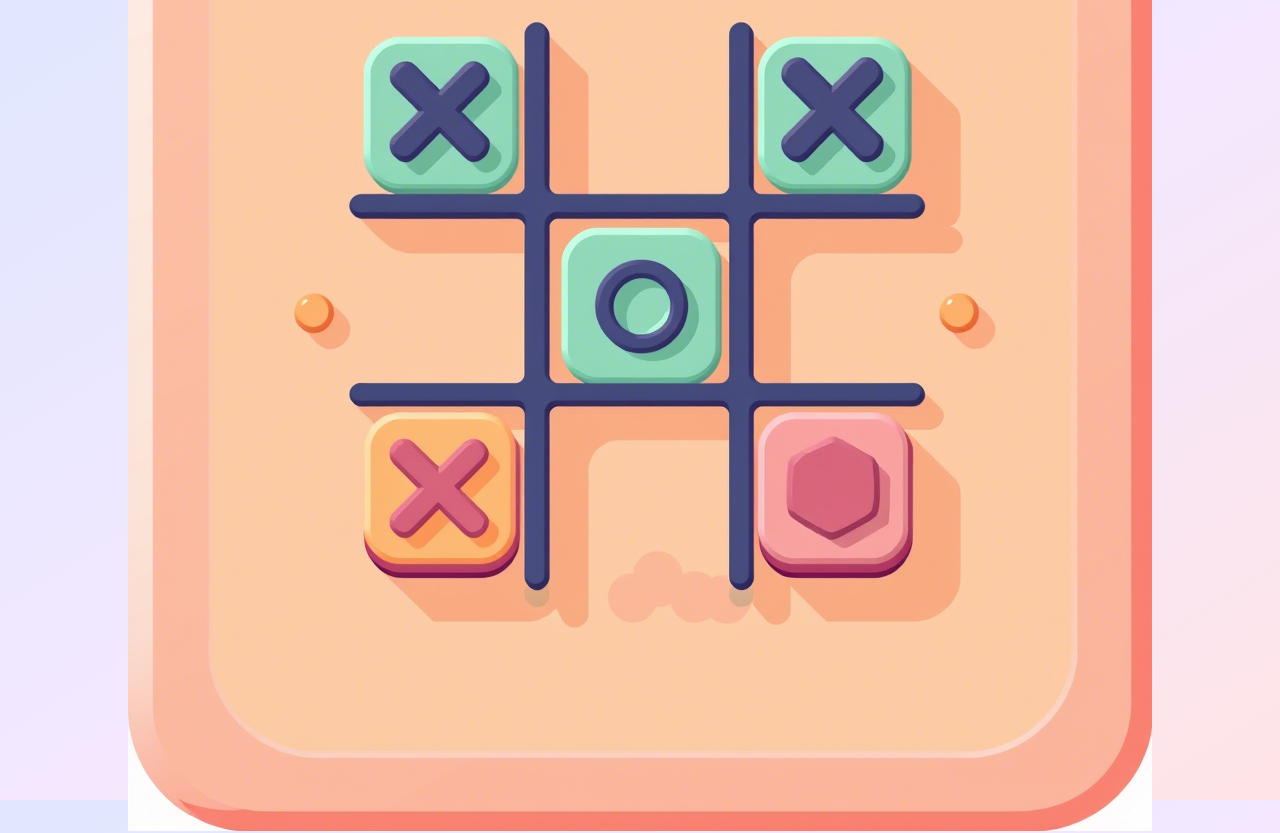
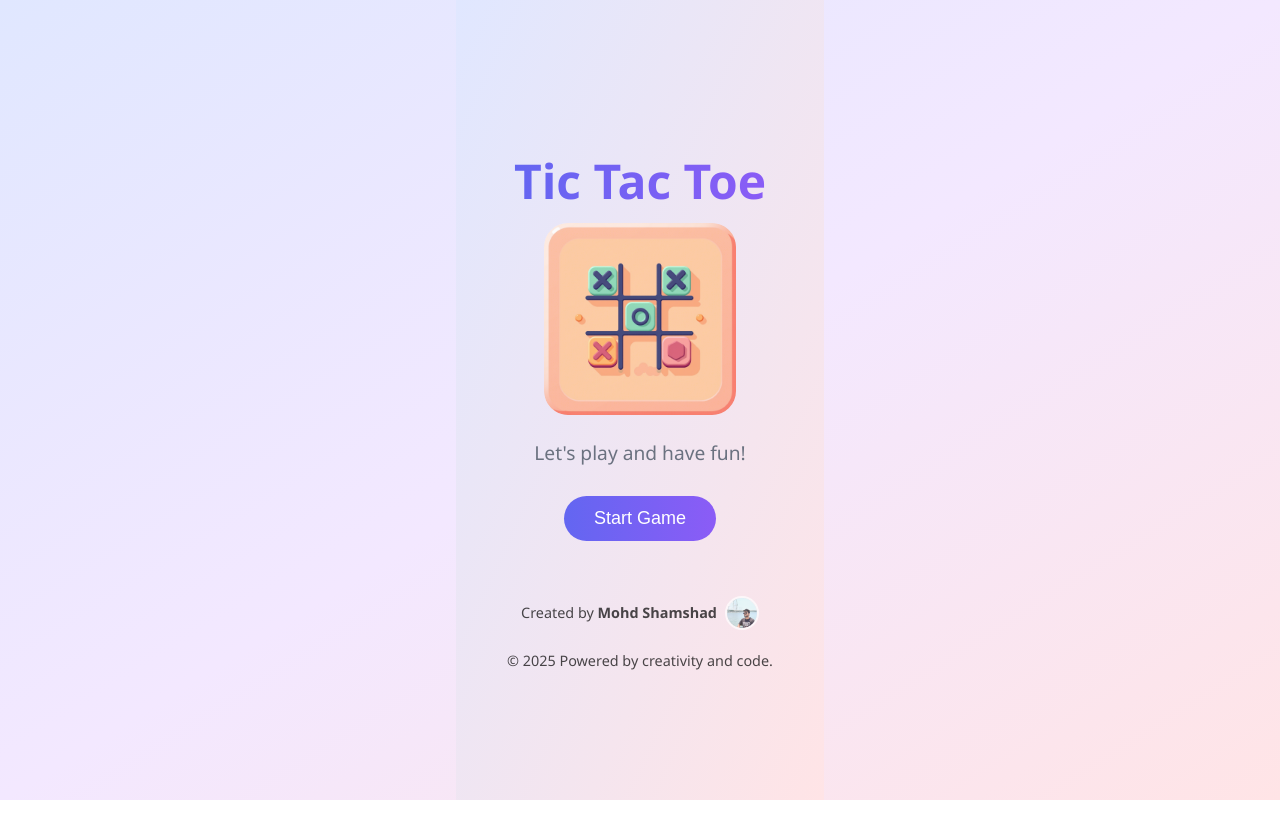
Before and after one commit to m1s2d3/my-react-app, a React (Vite) app: page / in a window 1280 px wide. Shown: the top 833 px of the page. After the commit the page ends 800 px from the top, so only its background shows below. Built offline with nearby package versions, Linux system fonts and the light colour scheme.

Commit message:
Update App.css

```diff
--- a/src/App.css
+++ b/src/App.css
@@ -349,3 +349,9 @@ footer img:hover {
   object-fit: cover;
   border: 2px solid #fff;
 }
+
+.app-icon {
+  border-radius: 24px;
+  width: 12rem;
+  height: 12rem;
+}
```
